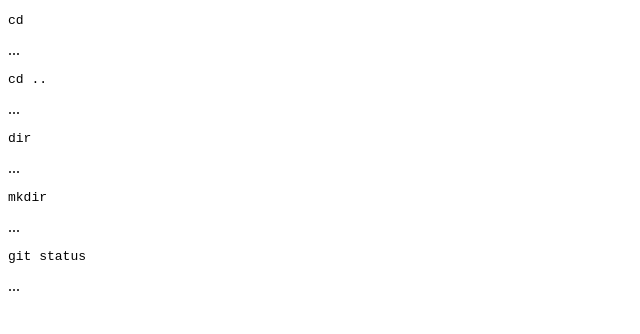
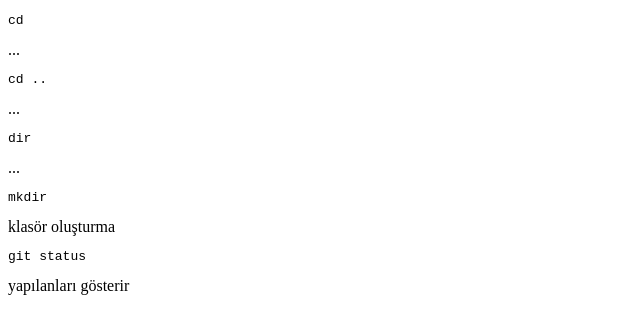
Before and after one commit to ardakaraoglu/git-basic-commands, a plain HTML site: page index.html in a window 1280 px wide. Shown: the whole page, without its empty margins (0-640 px from the left). Drawn offline with Linux system fonts and the light colour scheme.

Commit message:
açıklanmalar eklendi

```diff
--- a/index.html
+++ b/index.html
@@ -10,7 +10,7 @@
     <pre>cd </pre> <span>...</span>
     <pre>cd ..</pre> <span>...</span>
     <pre>dir </pre> <span>...</span>
-    <pre>mkdir </pre> <span>...</span>
-    <pre>git status </pre> <span>...</span>
+    <pre>mkdir </pre> <span>klasör oluşturma</span>
+    <pre>git status </pre> <span>yapılanları gösterir</span>
 </body>
 </html>
```
